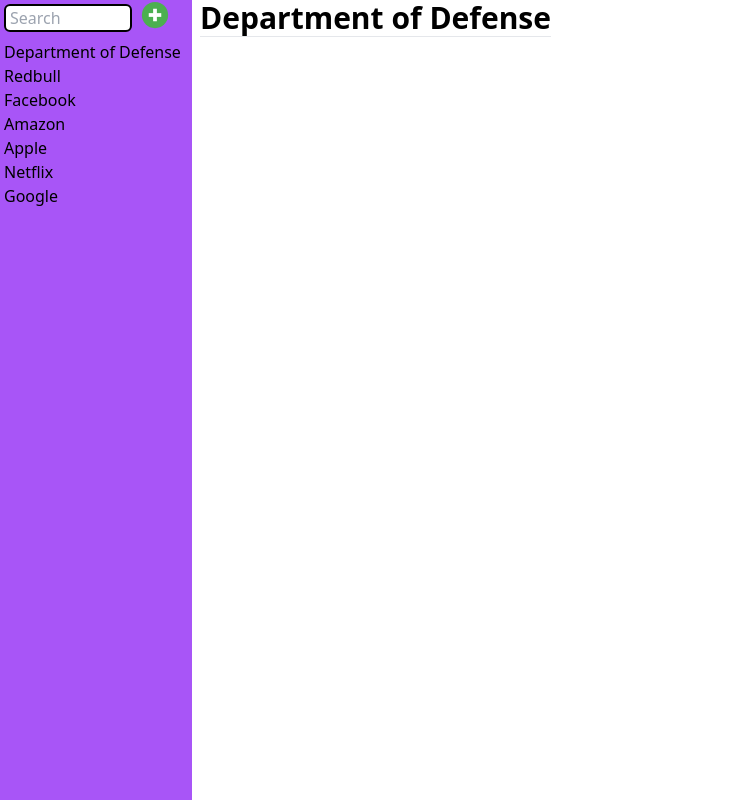
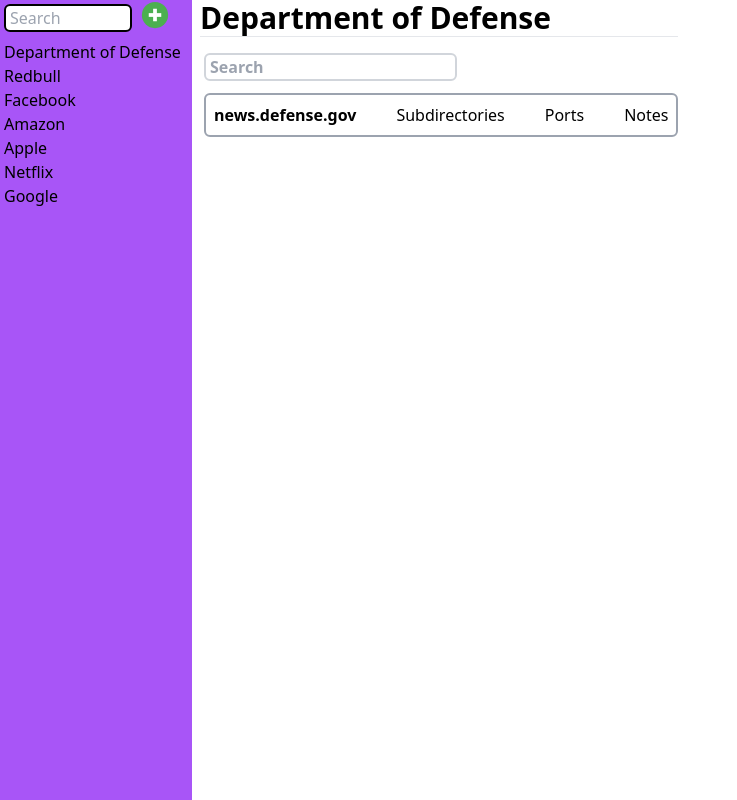
Before and after one commit to RangerVinven/Bug-Bounty-Notetaker, a React (Vite) app: page / in a window 1280 px wide. Shown: the whole page, without its empty margins (0-737 px from the left). Built offline with nearby package versions, Linux system fonts and the light colour scheme.

Commit message:
Created the SubdomainsPage

```diff
--- a/src/components/General/LongSearch.tsx
+++ b/src/components/General/LongSearch.tsx
@@ -2,7 +2,7 @@
 
 const LongSearch = () => {
     return(
-        <input placeholder="Search" className="pl-1 mt-1 ml-1 border-2 border-black rounded-md w-44"></input>
+        <input placeholder="Search" className="pl-1 mt-1 ml-1 border-2 border-gray-300 rounded-md"></input>
     );
 }
 export default LongSearch;
--- /dev/null
+++ b/src/components/Subdomain/Subdomain.tsx
@@ -0,0 +1,30 @@
+import React from 'react';
+
+interface Props {
+    subdomain: string,
+}
+
+const Subdomain = (props: Props) => {
+    return (
+        <div className="ml-1 mt-3 p-2 rounded-md border-gray-400 border-solid border-2 flex w-fit">
+                    <div>
+                        <h3>{props.subdomain}</h3>
+                    </div>
+
+                    <div className="ml-10 font-normal">
+                        <h3>Subdirectories</h3>
+                    </div>
+
+                    <div className="ml-10 font-normal">
+                        <h3>Ports</h3>
+                    </div>
+
+                    <div className="ml-10 font-normal">
+                        <h3>Notes</h3>
+                    </div>
+
+
+        </div>
+    );
+}
+export default Subdomain;
--- a/src/pages/SubdomainsPage/SubdomainsPage.tsx
+++ b/src/pages/SubdomainsPage/SubdomainsPage.tsx
@@ -1,11 +1,18 @@
 import React from 'react';
+import LongSearch from '../../components/General/LongSearch';
 import Title from '../../components/General/Title';
+import Subdomain from '../../components/Subdomain/Subdomain';
 
 const SubdomainsPage = () => {
+
     return (
         <div className="ml-2 font-bold">
             <Title title="Department of Defense"></Title>
             <hr />
+            <div className="mt-3">
+                <LongSearch></LongSearch>
+                <Subdomain subdomain="news.defense.gov" />
+            </div>
         </div>
     );
 }
```
